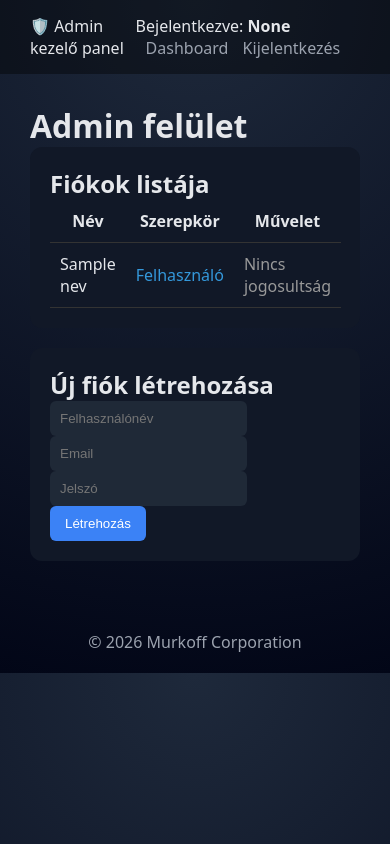
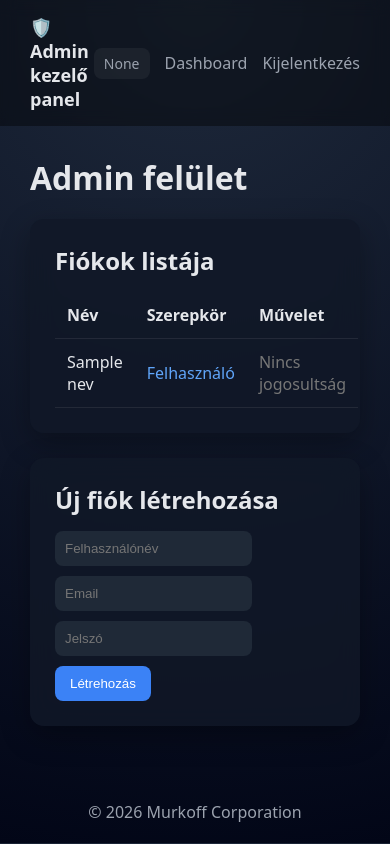
Before and after one commit to Naplemente/KonyvMoly, a FastAPI app: template templates/adminok.html in a window 390 px wide. Run offline with FastAPI, Linux system fonts and the light colour scheme; the template is opened without the code that fills it: most values are stand-ins (such as "Sample title", 1, 10 or a date in 2020).

Commit message:
Enhance adminok.html with new styles and layout
Updated styles for improved UI and added responsive design elements.

```diff
--- a/templates/adminok.html
+++ b/templates/adminok.html
@@ -8,13 +8,14 @@
 <style>
 :root {
     --bg: #0f172a;
-    --card: #111827;
+    --card: rgba(17, 24, 39, 0.85);
     --accent: #3b82f6;
     --text: #e5e7eb;
     --muted: #9ca3af;
     --danger: #ef4444;
 }
 
+/* RESET */
 * { margin:0; padding:0; box-sizing:border-box; }
 
 body {
@@ -27,17 +28,46 @@ body {
 .navbar {
     display:flex;
     justify-content:space-between;
+    align-items:center;
     padding:15px 30px;
     background: rgba(0,0,0,0.4);
+    backdrop-filter: blur(8px);
+}
+
+.navbar div:first-child {
+    font-weight:600;
+    font-size:18px;
+}
+
+.navbar-right {
+    display:flex;
+    align-items:center;
+    gap:15px;
+}
+
+.navbar-right span {
+    background: rgba(255,255,255,0.05);
+    padding:6px 10px;
+    border-radius:8px;
+    color:var(--muted);
+    font-size:14px;
 }
 
 .navbar a {
     color: var(--muted);
-    margin-left: 10px;
     text-decoration:none;
+    transition:0.2s;
 }
 
 .navbar a:hover { color:white; }
+
+.logout {
+    color: var(--danger);
+}
+
+.logout:hover {
+    color: #f87171;
+}
 
 /* LAYOUT */
 .container {
@@ -49,36 +79,95 @@ body {
 /* CARD */
 .card {
     background: var(--card);
-    padding:20px;
-    border-radius:12px;
+    backdrop-filter: blur(12px);
+    padding:25px;
+    border-radius:14px;
+    margin-bottom:25px;
+    box-shadow: 0 10px 30px rgba(0,0,0,0.3);
+}
+
+/* HEADINGS */
+h1 {
     margin-bottom:20px;
+}
+
+h2 {
+    margin-bottom:15px;
 }
 
 /* INPUT */
 input, select {
     padding:10px;
-    border-radius:6px;
+    border-radius:8px;
     border:none;
     background:#1f2937;
     color:white;
+    margin-right:10px;
 }
 
 /* BUTTON */
 button {
     padding:10px 15px;
     border:none;
-    border-radius:6px;
+    border-radius:8px;
     background: var(--accent);
     color:white;
     cursor:pointer;
+    transition:0.2s;
 }
 
 button:hover { opacity:0.9; }
 
+/* DANGER BUTTON */
+.danger {
+    background: var(--danger);
+}
+
 /* TABLE */
-table { width:100%; border-collapse: collapse; }
-td, th { padding:10px; }
-tr { border-bottom:1px solid #333; }
+table {
+    width:100%;
+    border-collapse: collapse;
+}
+
+td, th {
+    padding:12px;
+    text-align:left;
+}
+
+tr {
+    border-bottom:1px solid rgba(255,255,255,0.08);
+}
+
+/* BADGE */
+.badge-admin {
+    color: #f59e0b;
+    font-weight:bold;
+}
+
+.badge-user {
+    color: #60a5fa;
+}
+
+/* ALERT */
+.success {
+    background: rgba(34,197,94,0.2);
+    padding:10px;
+    border-radius:8px;
+    margin-bottom:15px;
+}
+
+.error {
+    color: #f87171;
+    margin-bottom:10px;
+}
+
+/* FORM */
+.form-row {
+    display:flex;
+    flex-wrap:wrap;
+    gap:10px;
+    margin-top:10px;
+}
 
 /* FOOTER */
 .footer {
@@ -86,7 +175,6 @@ tr { border-bottom:1px solid #333; }
     padding:20px;
     color:var(--muted);
 }
-
 </style>
 </head>
 
@@ -97,8 +185,7 @@ tr { border-bottom:1px solid #333; }
 
     <div class="navbar-right">
         <span>
-            Bejelentkezve:
-            <strong>{{ request.session.get("user") }}</strong>
+            {{ request.session.get("user") }}
         </span>
 
         <a href="/">Dashboard</a>
@@ -134,22 +221,22 @@ tr { border-bottom:1px solid #333; }
 
 <td>
     {% if admin.role == "admin" %}
-        <span style="color:#e67e22; font-weight:bold;">Admin</span>
+        <span class="badge-admin">Admin</span>
     {% else %}
-        <span style="color:#3498db;">Felhasználó</span>
+        <span class="badge-user">Felhasználó</span>
     {% endif %}
 </td>
 
 <td>
     {% if request.session.get("role") == "superadmin" or admin.role == "user" %}
-       <form method="post" action="/admin-torles/{{ admin.id }}">
+        <form method="post" action="/admin-torles/{{ admin.id }}">
             <button class="danger"
                 onclick="return confirm('Biztosan törlöd?')">
                 Törlés
             </button>
         </form>
     {% else %}
-        <span style="color:#999;">Nincs jogosultság</span>
+        <span style="color:#777;">Nincs jogosultság</span>
     {% endif %}
 </td>
 
@@ -157,17 +244,18 @@ tr { border-bottom:1px solid #333; }
 {% endfor %}
 </tbody>
 </table>
-
 </div>
 
 <div class="card">
 <h2>Új fiók létrehozása</h2>
+
 {% if error %}
-    <p style="color:red;">{{ error }}</p>
+<p class="error">{{ error }}</p>
 {% endif %}
+
 <form method="post" action="/admin-letrehozas">
+
 <div class="form-row">
-
 <input type="text" name="nev" placeholder="Felhasználónév" required>
 <input type="email" name="email" placeholder="Email" required>
 <input type="password" name="password" placeholder="Jelszó" required>
@@ -181,16 +269,17 @@ tr { border-bottom:1px solid #333; }
 <input type="hidden" name="role" value="user">
 {% endif %}
 
-<button class="primary">Létrehozás</button>
+<button>Létrehozás</button>
+</div>
 
+</form>
 </div>
-</form>
 
 </div>
 
-</div>
 <footer class="footer">
     © 2026 Murkoff Corporation
 </footer>
+
 </body>
 </html>
```
